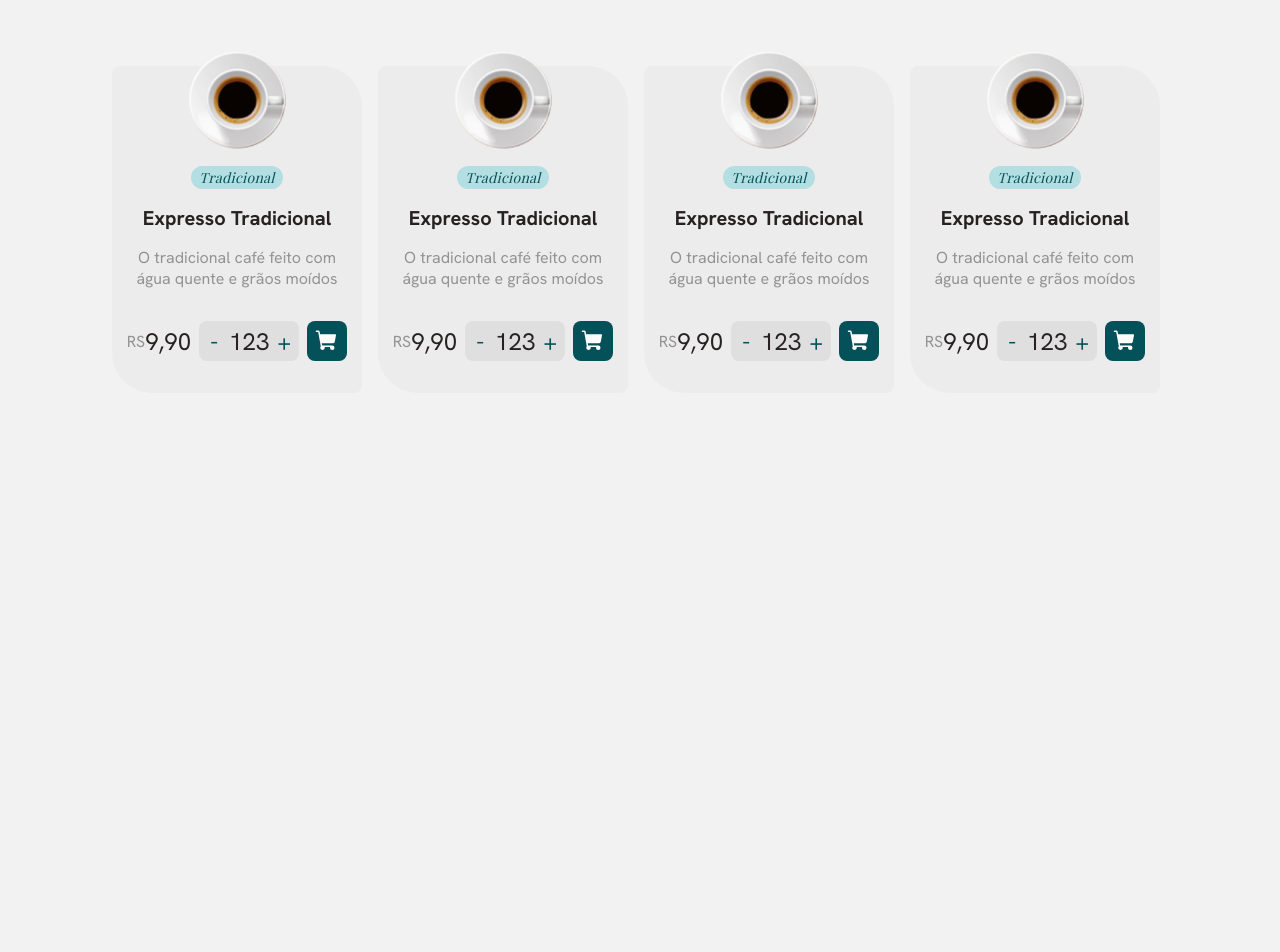
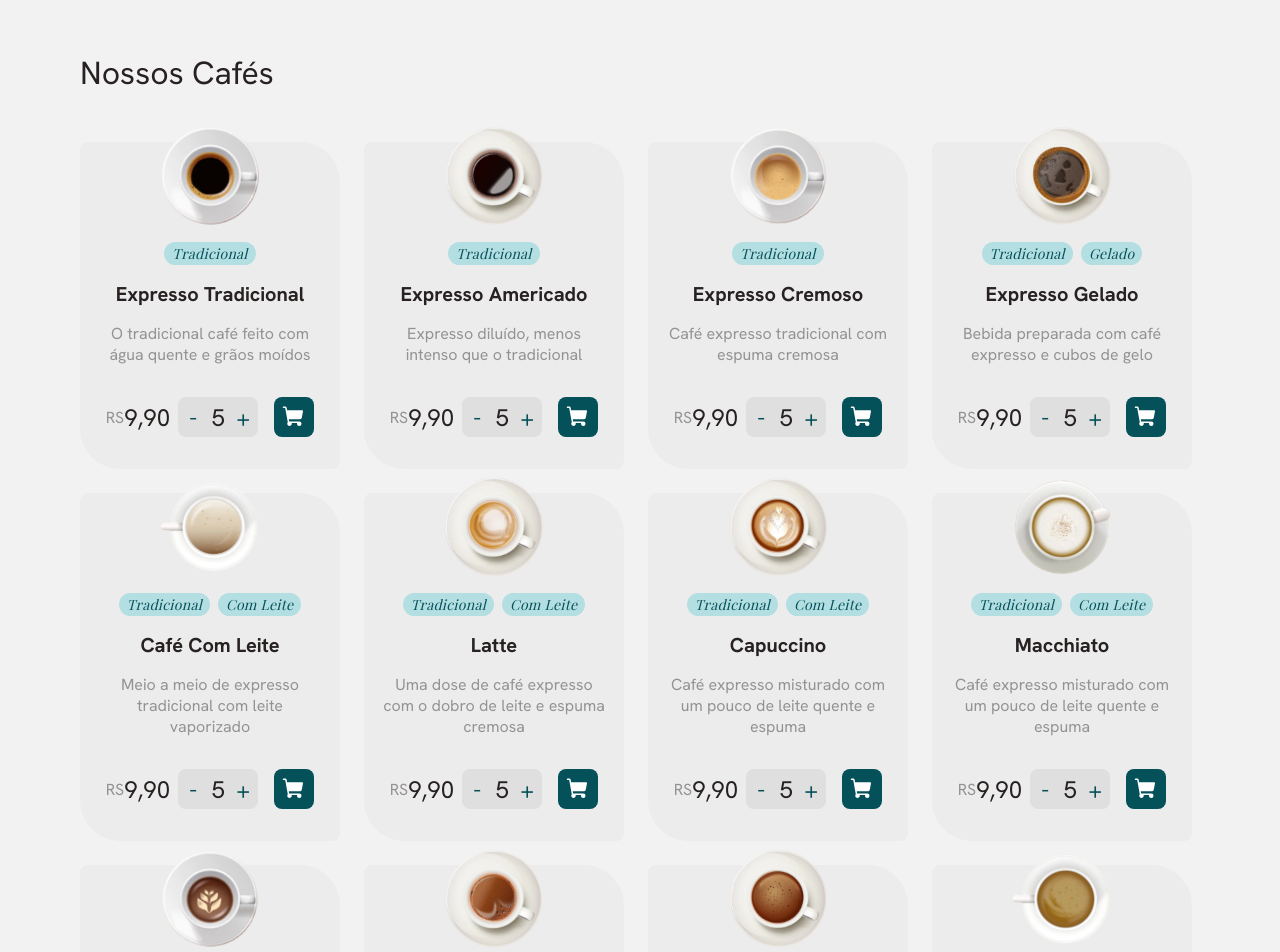
Before and after one commit to eziiel/coffee, a React (Vite) app: page / in a window 1280 px wide. Shown: the part 600-1552 px from the top of the page. Before the commit the page ends 1500 px from the top, so only its background shows below. Built offline with nearby package versions, Linux system fonts and the light colour scheme.

Commit message:
Main Home

```diff
--- a/public/json/items.json
+++ b/public/json/items.json
@@ -1,7 +1,7 @@
 [
   {
     "id":0,
-    "img":"/img/coffee/expresso-tradicional.svg",
+    "img":"/img/coffees/expresso-tradicional.svg",
     "type":["tradicional"],
     "title": "expresso tradicional",
     "info": "O tradicional café feito com água quente e grãos moídos",
@@ -9,7 +9,7 @@
   },
   {
     "id":1,
-    "img":"/img/coffee/expresso-americado.svg",
+    "img":"/img/coffees/expresso-americano.svg",
     "type":["tradicional"],
     "title": "expresso americado",
     "info": "Expresso diluído, menos intenso que o tradicional",
@@ -17,7 +17,7 @@
   },
   {
     "id":2,
-    "img":"/img/coffee/expresso-cremoso.svg",
+    "img":"/img/coffees/expresso-cremoso.svg",
     "type":["tradicional"],
     "title": "expresso cremoso",
     "info": "Café expresso tradicional com espuma cremosa",
@@ -25,7 +25,7 @@
   },
   {
     "id":3,
-    "img":"/img/coffee/expresso-gelado.svg",
+    "img":"/img/coffees/expresso-gelado.svg",
     "type":["tradicional", "gelado"],
     "title": "expresso gelado",
     "info": "Bebida preparada com café expresso e cubos de gelo",
@@ -33,7 +33,7 @@
   },
   {
     "id":4,
-    "img":"/img/coffee/cafe-leite.svg",
+    "img":"/img/coffees/cafe-leite.svg",
     "type":["tradicional", "com leite"],
     "title": "café com leite",
     "info": "Meio a meio de expresso tradicional com leite vaporizado",
@@ -41,7 +41,7 @@
   },
   {
     "id":5,
-    "img":"/img/coffee/latte.svg",
+    "img":"/img/coffees/latte.svg",
     "type":["tradicional", "com leite"],
     "title": "latte",
     "info": "Uma dose de café expresso com o dobro de leite e espuma cremosa",
@@ -49,7 +49,7 @@
   },
   {
     "id":6,
-    "img":"/img/coffee/capuccino.svg",
+    "img":"/img/coffees/capuccino.svg",
     "type":["tradicional", "com leite"],
     "title": "capuccino",
     "info": "Café expresso misturado com um pouco de leite quente e espuma",
@@ -57,7 +57,7 @@
   },
   {
     "id":7,
-    "img":"/img/coffee/macchiato.svg",
+    "img":"/img/coffees/machiato.svg",
     "type":["tradicional", "com leite"],
     "title": "macchiato",
     "info": "Café expresso misturado com um pouco de leite quente e espuma",
@@ -65,7 +65,7 @@
   },
   {
     "id":8,
-    "img":"/img/coffee/mocaccino.svg",
+    "img":"/img/coffees/mocaccino.svg",
     "type":["tradicional", "com leite"],
     "title": "mocaccino",
     "info": "Café expresso com calda de chocolate, pouco leite e espuma",
@@ -73,7 +73,7 @@
   },
   {
     "id":9,
-    "img":"/img/coffee/chocolate-quente.svg",
+    "img":"/img/coffees/chocolate-quente.svg",
     "type":["especial", "com leite"],
     "title": "chocolate quente",
     "info": "Bebida feita com chocolate dissolvido no leite quente e café",
@@ -81,7 +81,7 @@
   },
   {
     "id":10,
-    "img":"/img/coffee/cubano.svg",
+    "img":"/img/coffees/cubano.svg",
     "type":["especial", "gelado", "alcoólico"],
     "title": "cubano",
     "info": "Drink gelado de café expresso com rum, creme de leite e hortelã",
@@ -89,7 +89,7 @@
   },
   {
     "id":11,
-    "img":"/img/coffee/havaiano.svg",
+    "img":"/img/coffees/havaiano.svg",
     "type":["especial"],
     "title": "havaiano",
     "info": "Bebida adocicada preparada com café e leite de coco",
@@ -97,7 +97,7 @@
   },
   {
     "id":12,
-    "img":"/img/coffee/arabe.svg",
+    "img":"/img/coffees/arabe.svg",
     "type":["especial"],
     "title": "arabe",
     "info": "Bebida preparada com grãos de café árabe e especiarias",
@@ -105,7 +105,7 @@
   },
   {
     "id":13,
-    "img":"/img/coffee/irlandes.svg",
+    "img":"/img/coffees/irlandes.svg",
     "type":["tradicional", "alcoólico"],
     "title": "irlandes",
     "info": "Bebida a base de café, uísque irlandês, açúcar e chantilly",
--- a/src/layout/styled.ts
+++ b/src/layout/styled.ts
@@ -1,7 +1,7 @@
 import styled from 'styled-components'
 
 export const LayoutComponent = styled.div`
-  max-width: 70rem;
+  max-width: 74rem;
   display: flex;
   flex-direction: column;
   padding: 0 2rem;
--- a/src/pages/home/items/cardItem/index.tsx
+++ b/src/pages/home/items/cardItem/index.tsx
@@ -1,26 +1,41 @@
 import React from 'react'
 import * as S from './styled'
-import Img from '../../../../../public/img/coffees/expresso-tradicional.svg'
 import { ShoppingCart } from 'phosphor-react'
 
-export const CoffeeCardItem = () => {
+interface DataCoffees {
+  img: string
+  type: string[]
+  title: string
+  info: string
+  price: string
+}
+
+export const CoffeeCardItem = ({
+  title,
+  info,
+  img,
+  price,
+  type,
+}: DataCoffees) => {
   return (
     <S.CoffeeCard>
-      <S.CoffeeImg src={Img} title="" />
-      <S.CoffeeType>tradicional</S.CoffeeType>
-      <S.CoffeeTitle>expresso tradicional</S.CoffeeTitle>
-      <S.CoffeeInfo>
-        O tradicional café feito com água quente e grãos moídos
-      </S.CoffeeInfo>
+      <S.CoffeeImg src={img} title="" />
+      <S.CoffeeTypeList>
+        {type.map((coffeeType) => (
+          <S.CoffeeType key={coffeeType}>{coffeeType}</S.CoffeeType>
+        ))}
+      </S.CoffeeTypeList>
+      <S.CoffeeTitle>{title}</S.CoffeeTitle>
+      <S.CoffeeInfo> {info}</S.CoffeeInfo>
 
       <S.CoffeeBuy>
         <S.CoffeePrice>
           <S.PriceCifre>RS</S.PriceCifre>
-          <S.PriceNumber>9,90</S.PriceNumber>
+          <S.PriceNumber>{price}</S.PriceNumber>
         </S.CoffeePrice>
         <S.CoffeeControlledAmount>
           <S.CoffeeAmount> - </S.CoffeeAmount>
-          <S.CoffeeAmountItems> 123 </S.CoffeeAmountItems>
+          <S.CoffeeAmountItems> 5 </S.CoffeeAmountItems>
           <S.CoffeeAmount> + </S.CoffeeAmount>
         </S.CoffeeControlledAmount>
         <S.CoffeeCart>
--- a/src/pages/home/items/cardItem/styled.ts
+++ b/src/pages/home/items/cardItem/styled.ts
@@ -8,7 +8,7 @@ export const CoffeeCard = styled.div`
   justify-content: center;
   align-items: center;
 
-  max-width: 250px;
+  max-width: 260px;
   border-radius: 8px 40px 8px 40px;
   padding: 1rem;
   gap: 1rem;
@@ -21,7 +21,11 @@ export const CoffeeImg = styled.img`
   border-radius: 50%;
   margin-top: -2rem;
 `
-
+export const CoffeeTypeList = styled.div`
+  display: flex;
+  gap: 0.5rem;
+  flex-wrap: wrap;
+`
 export const CoffeeType = styled.span`
   background: ${(props) => props.theme.blue200};
   color: ${(props) => props.theme.blue900};
@@ -76,7 +80,7 @@ export const CoffeeControlledAmount = styled.div`
   border-radius: 8px;
   overflow: hidden;
 
-  width: 100px;
+  width: 80px;
   height: 100%;
   background-color: red;
   background: ${(props) => props.theme.gray200};
@@ -103,7 +107,7 @@ export const CoffeeCart = styled.button`
   display: flex;
   justify-content: center;
   align-items: center;
-  margin-left: 0.5rem;
+  margin-left: 1rem;
   padding: 0.5rem;
   background: ${(props) => props.theme.blue900};
   border-radius: 8px;
--- a/src/pages/home/items/index.tsx
+++ b/src/pages/home/items/index.tsx
@@ -1,14 +1,25 @@
 import React from 'react'
 import { CoffeeCardItem } from './cardItem'
 import * as S from './styled'
+import Coffes from '../../../../public/json/items.json'
 
 export const Main = () => {
   return (
     <S.MainCardItems>
-      <CoffeeCardItem />
-      <CoffeeCardItem />
-      <CoffeeCardItem />
-      <CoffeeCardItem />
+      <S.TitleItems>Nossos Cafés</S.TitleItems>
+      <S.ListItems>
+        {Coffes.map(({ id, img, title, info, price, type }) => (
+          <li key={id}>
+            <CoffeeCardItem
+              title={title}
+              info={info}
+              img={img}
+              price={price}
+              type={type}
+            />
+          </li>
+        ))}
+      </S.ListItems>
     </S.MainCardItems>
   )
 }
--- a/src/pages/home/items/styled.ts
+++ b/src/pages/home/items/styled.ts
@@ -1,7 +1,18 @@
 import styled from 'styled-components'
 
 export const MainCardItems = styled.main`
+  gap: 1rem;
+  width: 100%;
+  padding-bottom: 5rem;
+`
+
+export const TitleItems = styled.ul`
+  font-size: 2rem;
+  padding: 0 0 3rem 0;
+`
+
+export const ListItems = styled.ul`
   display: flex;
   flex-wrap: wrap;
-  gap: 1rem;
+  gap: 1.5rem;
 `
```
